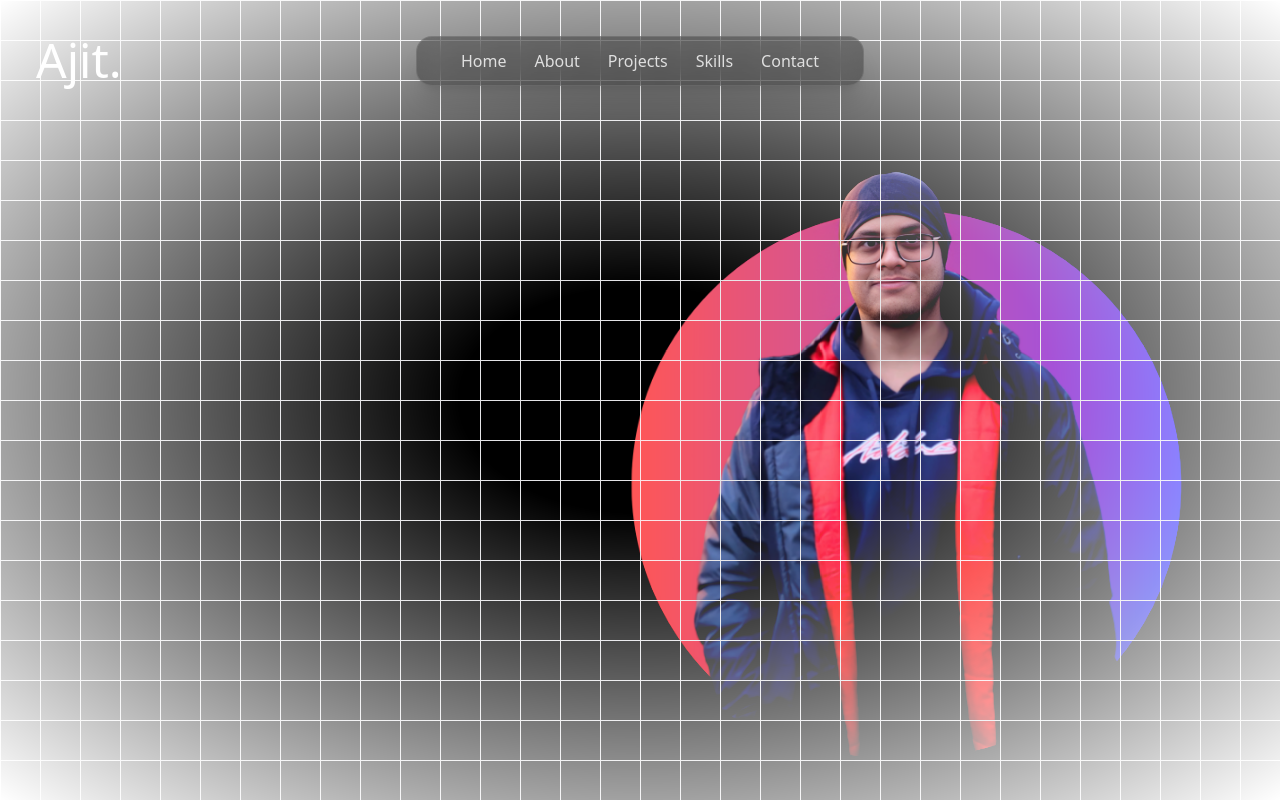
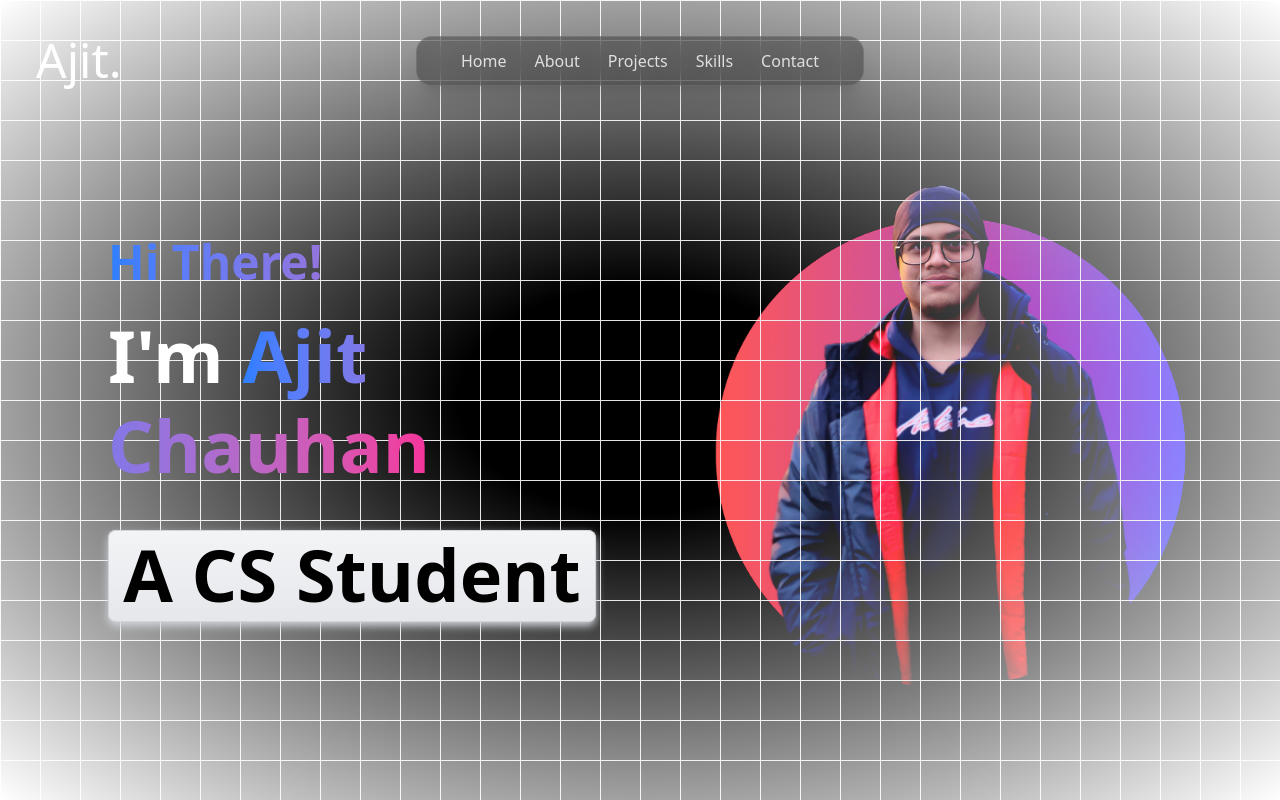
Before and after one commit to ajit200315/Ajit, a React (Vite) app: page / in a window 1280 px wide. Built offline with nearby package versions, Linux system fonts and the light colour scheme.

Commit message:
Added Name and Some animation to the Homepage

```diff
--- a/src/App.jsx
+++ b/src/App.jsx
@@ -1,29 +1,53 @@
 import "./App.css";
 import { Background } from "./Component/Background";
 import GlassmorphicNavbar from "./Component/Navbar";
+import { ContainerTextFlip } from "./Component/HomePageTextAnimation";
 
 function App() {
   return (
     <>
-      <body className="bg-black text-white min-h-screen">
-        <div className="p-9">
-          <p className="text-5xl absolute top-9 left-9">Ajit.</p>
+      <body className="bg-black text-white min-h-screen overflow-x-hidden">
+        {/* Header Section */}
+        <div className="p-4 sm:p-6 md:pt-9 relative z-10">
+          <p className="text-3xl sm:text-4xl md:text-5xl absolute top-4 left-4 sm:top-6 sm:left-6 md:top-9 md:left-9 z-20">
+            Ajit.
+          </p>
           <GlassmorphicNavbar />
         </div>
 
-        <div className="flex justify-end px-4">
-          <img
-            src="Photos/picture.png"
-            alt="My Profile Picture"
-            className="w-full max-w-md sm:max-w-lg md:max-w-xl lg:max-w-2xl object-contain mix-blend-lighten"
-          />
+        {/* Main Content Section */}
+        <div className="relative min-h-[80vh] flex flex-col lg:flex-row items-center justify-between px-4 sm:px-6 md:pl-27">
 
+          {/* Text Content - Mobile First, then side-by-side on larger screens */}
 
-            <h1 class="absolute right-345 top-55 text-2xl sm:text-3xl md:text-5xl font-bold bg-gradient-to-r from-blue-500 to-pink-500 text-transparent bg-clip-text">
-              Hi There!
-            </h1>
+          <div className="w-full lg:w-1/2 z-10 order-2 lg:order-1 mt-8 lg:mt-0">
+            <div className="text-center lg:text-left space-y-4 md:space-y-6">
+              <h1 className="text-xl sm:text-2xl md:text-3xl lg:text-4xl xl:text-5xl font-bold bg-gradient-to-r from-blue-500 to-pink-500 text-transparent bg-clip-text">
+                Hi There!
+              </h1>
 
+              <p className="text-3xl sm:text-4xl md:text-5xl lg:text-6xl xl:text-7xl font-bold leading-tight">
+                I'm{" "}
+                <span className="bg-gradient-to-r from-blue-500 to-pink-500 text-transparent bg-clip-text">
+                  Ajit Chauhan
+                </span>
+              </p>
 
+              <div className="mt-6 md:mt-10">
+                <ContainerTextFlip
+                  words={["A Software Dev", "A CS Student", "A Chess Player"]}
+                />
+              </div>
+            </div>
+          </div>
+
+          <div className="w-full lg:w-1/2 order-1 lg:order-2 flex justify-center lg:justify-end">
+            <img
+              src="Photos/picture.png"
+              alt="My Profile Picture"
+              className="w-full max-w-xs sm:max-w-sm md:max-w-md lg:max-w-lg xl:max-w-xl 2xl:max-w-2xl object-contain mix-blend-lighten"
+            />
+          </div>
         </div>
 
         <Background />
--- /dev/null
+++ b/src/Component/HomePageTextAnimation.jsx
@@ -0,0 +1,86 @@
+"use client";;
+import React, { useState, useEffect, useId } from "react";
+import { motion } from "motion/react";
+import { cn } from "../lib/utils";
+
+export function ContainerTextFlip({
+  words = ["better", "modern", "beautiful", "awesome"],
+  interval = 3000,
+  className,
+  textClassName,
+  animationDuration = 700
+}) {
+  const id = useId();
+  const [currentWordIndex, setCurrentWordIndex] = useState(0);
+  const [width, setWidth] = useState(100);
+  const textRef = React.useRef(null);
+
+  const updateWidthForWord = () => {
+    if (textRef.current) {
+      // Add some padding to the text width (30px on each side)
+      // @ts-ignore
+      const textWidth = textRef.current.scrollWidth + 30;
+      setWidth(textWidth);
+    }
+  };
+
+  useEffect(() => {
+    // Update width whenever the word changes
+    updateWidthForWord();
+  }, [currentWordIndex]);
+
+  useEffect(() => {
+    const intervalId = setInterval(() => {
+      setCurrentWordIndex((prevIndex) => (prevIndex + 1) % words.length);
+      // Width will be updated in the effect that depends on currentWordIndex
+    }, interval);
+
+    return () => clearInterval(intervalId);
+  }, [words, interval]);
+
+  return (
+    <motion.p
+      layout
+      layoutId={`words-here-${id}`}
+      animate={{ width }}
+      transition={{ duration: animationDuration / 2000 }}
+      className={cn(
+        "relative inline-block rounded-lg pt-2 pb-3 text-center text-4xl font-bold text-black md:text-7xl dark:bg-gradient-to-r from-blue-500 to-pink-500  bg-clip-text",
+        "[background:linear-gradient(to_bottom,#f3f4f6,#e5e7eb)]",
+        "shadow-[inset_0_-1px_#d1d5db,inset_0_0_0_1px_#d1d5db,_0_4px_8px_#d1d5db]",
+        "dark:[background:linear-gradient(to_bottom,#374151,#1f2937)]",
+        "dark:shadow-[inset_0_-1px_#10171e,inset_0_0_0_1px_hsla(205,89%,46%,.24),_0_4px_8px_#00000052]",
+        className
+      )}
+      key={words[currentWordIndex]}>
+      <motion.div
+        transition={{
+          duration: animationDuration / 1 ,
+          ease: "easeInOut",
+        }}
+        className={cn("inline-block", textClassName)}
+        ref={textRef}
+        layoutId={`word-div-${words[currentWordIndex]}-${id}`}>
+        <motion.div className="inline-block">
+          {words[currentWordIndex].split("").map((letter, index) => (
+            <motion.span
+              key={index}
+              initial={{
+                opacity: 0,
+                filter: "blur(10px)",
+              }}
+              animate={{
+                opacity: 1,
+                filter: "blur(0px)",
+              }}
+              transition={{
+                delay: index * 0.10,
+              }}>
+              {letter}
+            </motion.span>
+          ))}
+        </motion.div>
+      </motion.div>
+    </motion.p>
+  );
+}
```
